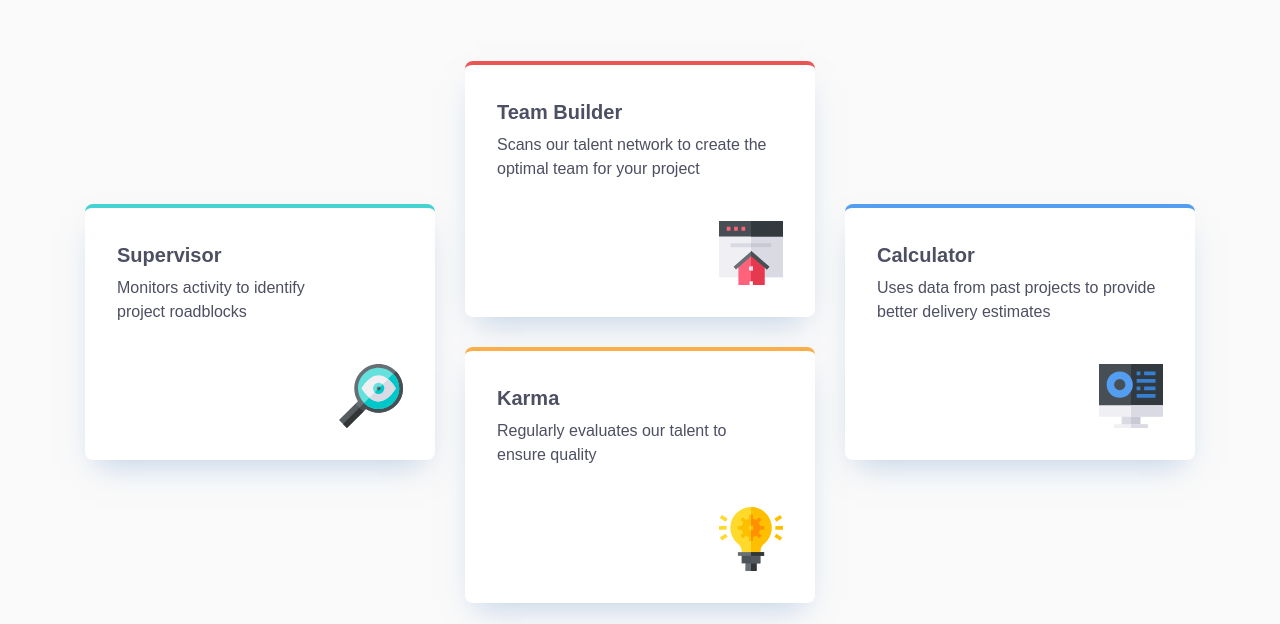
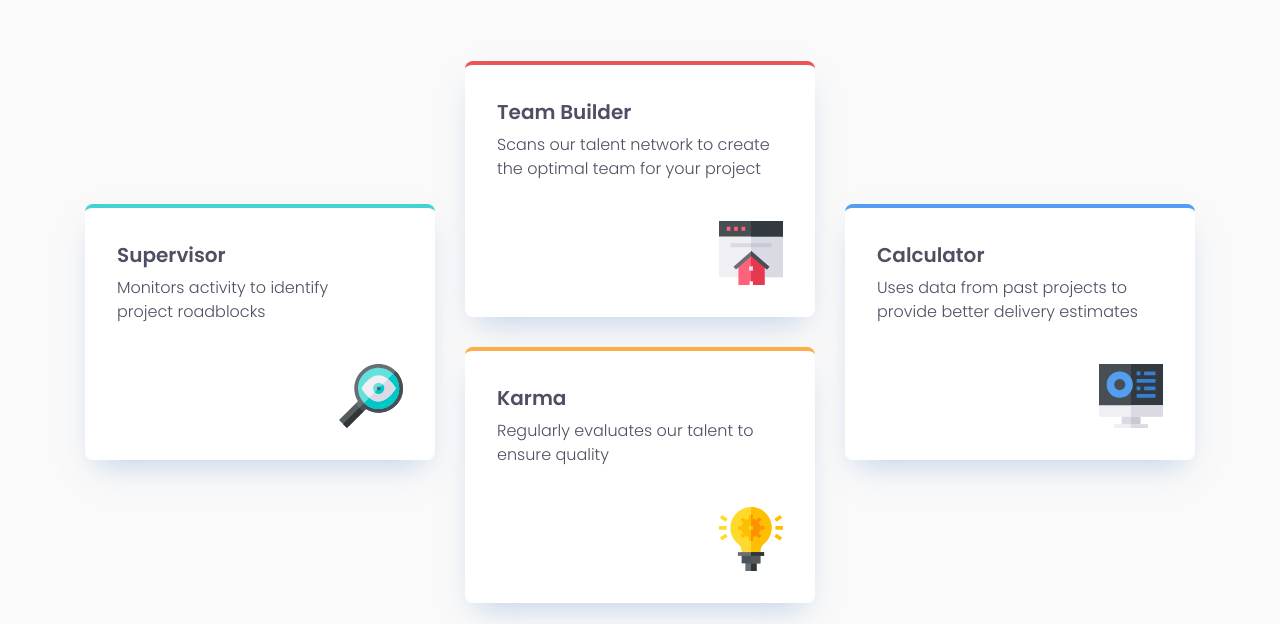
Before and after one commit to wonderlust101/four-card-feature-section-master, a plain HTML site: page index.html in a window 1280 px wide. Shown: the part 176-800 px from the top of the page. Drawn offline with Linux system fonts and the light colour scheme.

Commit message:
Fixed fonts for more accurate fonts.

```diff
--- a/assets/scss/base/_typography.scss
+++ b/assets/scss/base/_typography.scss
@@ -1,27 +1,10 @@
 @use '../abstract' as a;
-
-@font-face {
-  font-family: "Poppins", sans-serif;
-  src: url('../fonts/Poppins/Poppins-Regular.ttf') format('ttf');
-  font-weight: 400;
-}
-
-@font-face {
-  font-family: "Poppins", sans-serif;
-  src: url('../fonts/Poppins/Poppins-ExtraLight.ttf') format('ttf');
-  font-weight: 200;
-}
-
-@font-face {
-  font-family: "Poppins", sans-serif;
-  src: url('../fonts/Poppins/Poppins-SemiBold.ttf') format('ttf');
-  font-weight: 600;
-}
+@import url('https://fonts.googleapis.com/css2?family=Poppins:ital,wght@0,100;0,200;0,300;0,400;0,500;0,600;0,700;0,800;0,900;1,100;1,200;1,300;1,400;1,500;1,600;1,700;1,800;1,900&display=swap');
 
 h1 {
   font-family: "Poppins", sans-serif;
   font-size: 2rem;
-  font-weight: 100;
+  font-weight: 200;
   line-height: 1.1;
   color: var(--clr-text);
 
@@ -40,7 +23,7 @@
 p {
   font-family: "Poppins", sans-serif;
   font-size: 1rem;
-  font-weight: 400;
+  font-weight: 300;
   color: var(--clr-text);
 }
 
```
Also changed, not shown: assets/css/main.css.
